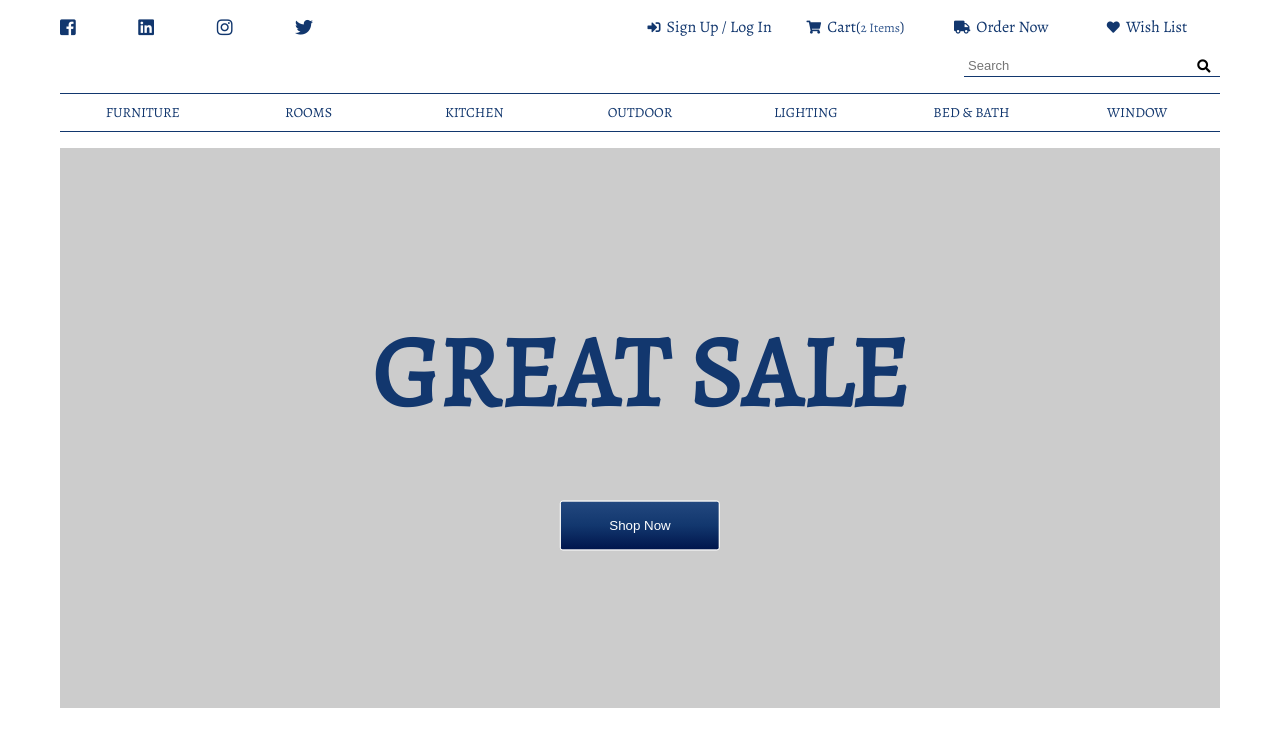
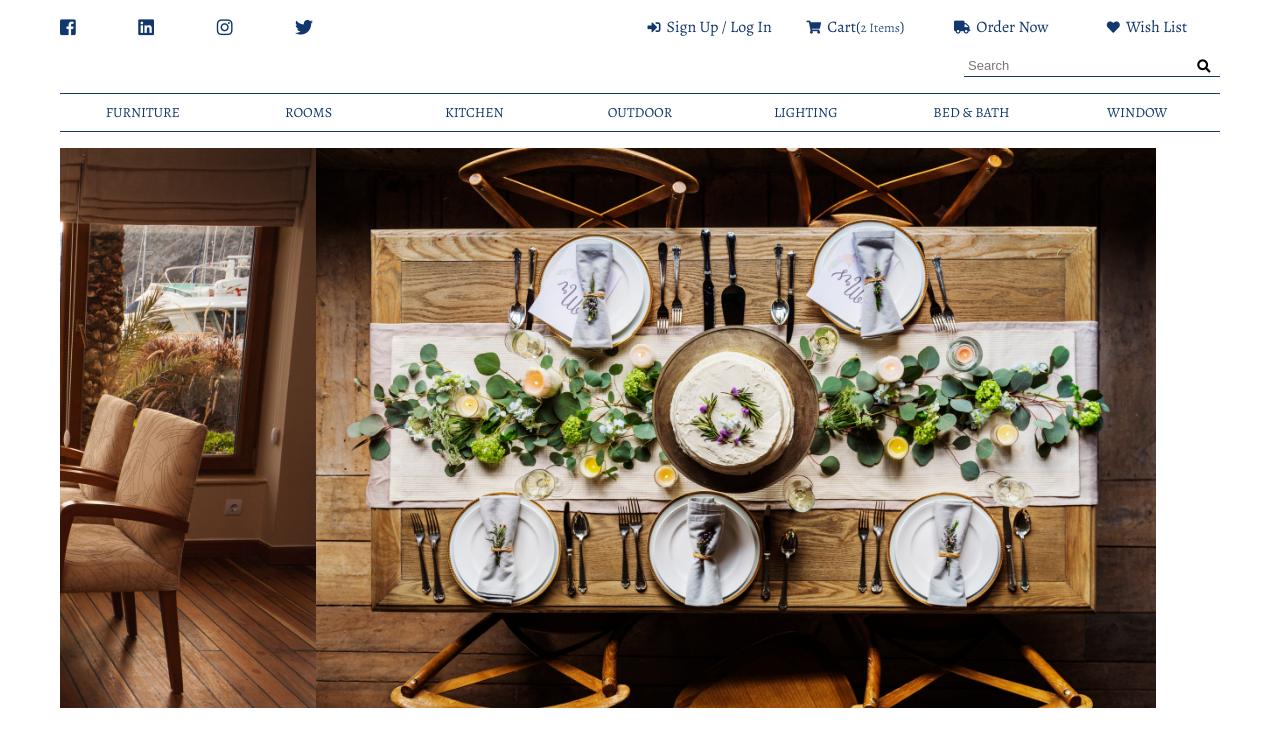
Before and after one commit to mj305/FurnitureStore, a PHP site: page / in a window 1280 px wide. Shown: the top 747 px of the page. Run offline with PHP 8.4, Linux system fonts and the light colour scheme; some libraries are stand-ins or nearby versions.

Commit message:
slide show banner finished

```diff
--- a/index.html
+++ b/index.html
@@ -190,10 +190,10 @@
         </div>
 
         <div class="slideshow">
-            <button class="slide-btn slide-btn-1"></button>
+            <!-- <button class="slide-btn slide-btn-1"></button>
             <button class="slide-btn slide-btn-2"></button>
             <button class="slide-btn slide-btn-3"></button>
-            <button class="slide-btn slide-btn-4"></button>
+            <button class="slide-btn slide-btn-4"></button> -->
             <div class="slideshow-wrapper">
                 <div class="slide">
                     <img src="images/slide-img-1.jpg">
--- a/style.css
+++ b/style.css
@@ -231,7 +231,6 @@ body {
 .banner {
     grid-column: 2 / 10;
     grid-row: 4 / 5;
-    background-color: #ccc;
     position: relative;
 }
 
@@ -290,7 +289,52 @@ body {
 }
 
 .slideshow {
-    display: none;
+    height: 100%;
+    overflow: hidden;
 }
 
+.slideshow-wrapper {
+    display: flex;
+    width: 400%;
+    height: 100%;
+    position: relative;
+    animation: slideshow 20s infinite;
+}
+
+.slide img {
+    width: 100%;
+    height: 100%;
+    object-fit: cover;
+}
+
+@keyframes slideshow {
+    0% { left: 0;}
+
+    10% { left: 0;}
+
+    15% {left: -100%;}
+
+    25% {left: -100%;}
+
+    30% {left: -200%;}
+
+    40% {left: -200%;}
+
+    45% {left: -300%}
+
+    55% {left: -300%}
+
+    60% {left: -200%}
+
+    70% {left: -200%}
+
+    75% {left: -100%}
+
+    85% {left: -100%}
+
+    90% {left: 0}
+}
+
+
+
 /* end of banner */
```
